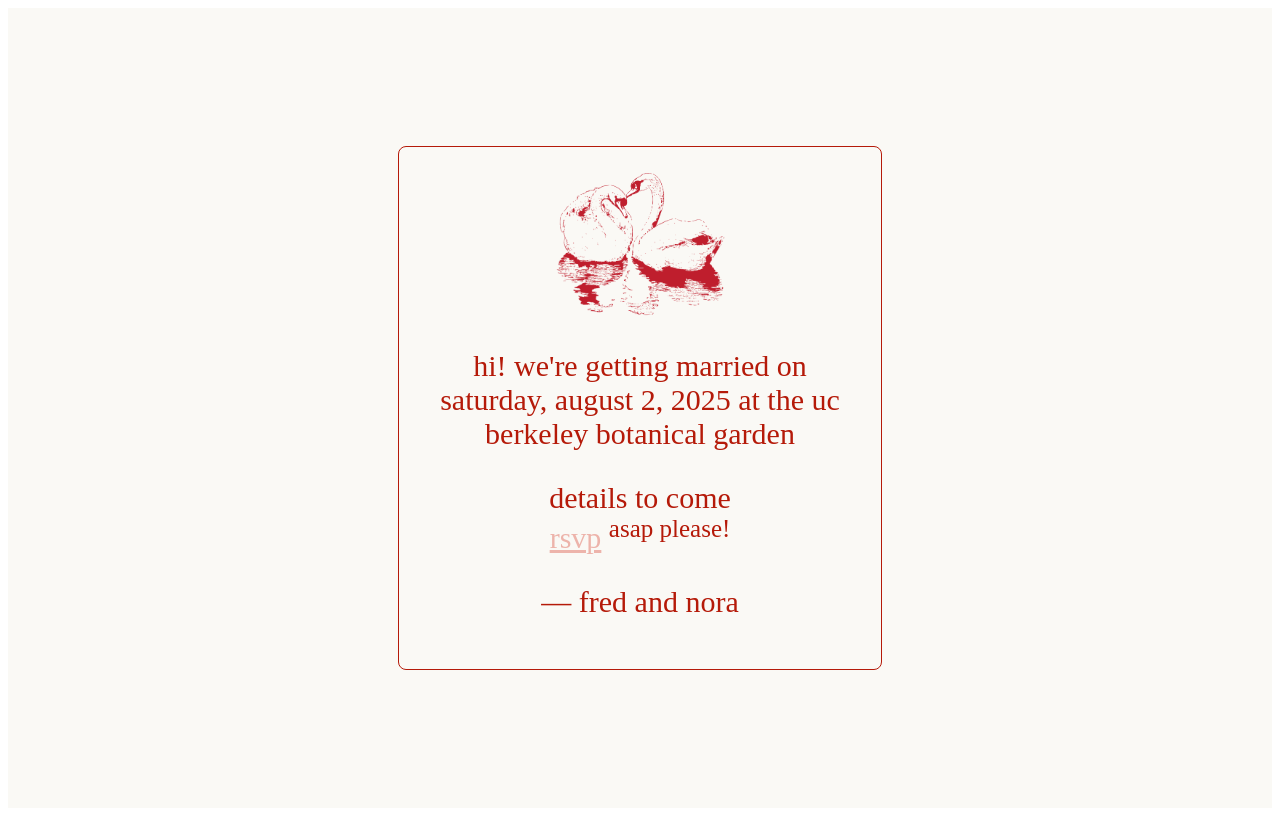
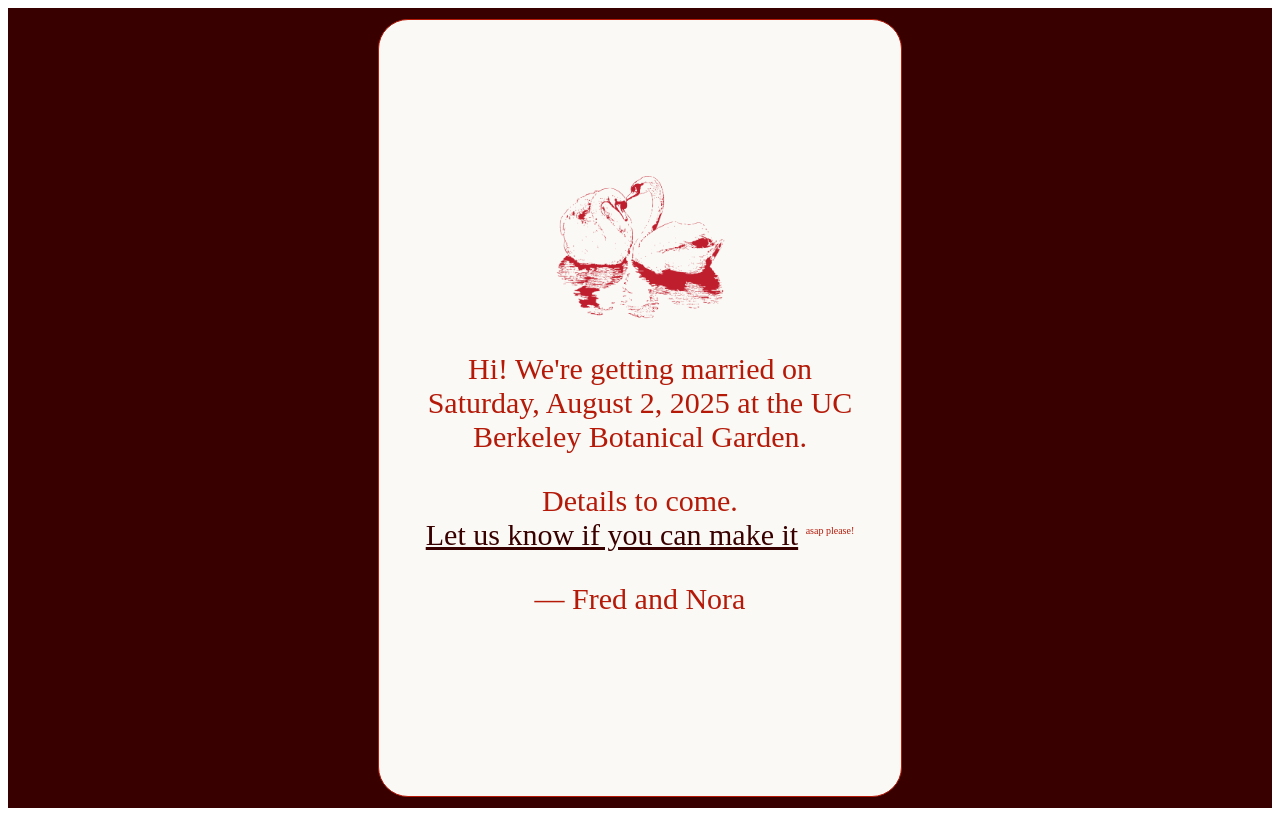
Before and after one commit to froracallahen/froracallahen.github.io, a plain HTML site: page saveTheDate.html in a window 1280 px wide. Drawn offline with Linux system fonts and the light colour scheme.

Commit message:
add swans

```diff
--- a/saveTheDate.html
+++ b/saveTheDate.html
@@ -17,34 +17,40 @@
 
     /* Existing styles */
     .text-box {
-      width: 300px; /* Set the width of the text box */
-      padding: 20px; /* Add some padding */
+      width: 35%; /* Set the width of the text box */
+      margin: 0 auto;
+      padding-top: 150px; /* Add some padding */
+      padding-bottom: 150px; /* Add some padding */
+      padding-left: 40px;
+      padding-right: 40px;
       border: 1px solid #b51a09; /* Optional: Add a border */
+      border-radius: 30px;
+      background-color: #faf9f5;
       text-align: center; /* Optional: Center the content */
     }
 
     .fit-image {
-      display: block; /* Makes the image a block element */
-      margin: 0 auto; /* Centers the image horizontally */
+      display: block; /* Makes the image a block element #f2e6e6 #edb4ab */
+      margin: 0 auto; /* Centers the image horizontally 390000 */
       max-width: 40%; /* Ensures it fits within the container */
       height: auto;
     }
   </style>
 </head>
 <body>
-  <div style="display: flex; justify-content: center; align-items: center; height: 100vh; font-family: 'Playfair Display'; color: #b51a09; font-size: 30px; background-color: #faf9f5;">
-    <div style="width: 35%; margin: 0 auto; padding: 20px; background-color: #faf9f5; border-radius: 8px;" class="text-box">
+  <div style="display: flex; justify-content: center; align-items: center; height: 100vh; font-family: 'Bagnard'; color: #b51a09; font-size: 30px; background-color: #390000;">
+    <div class="text-box">
       <img src="swans.png" class="fit-image" alt="Description of the image" style="align: center;">
       <p style="text-align: center;">
-        hi! we're getting married on saturday, august 2, 2025 at the uc berkeley botanical garden
+        Hi! We're getting married on Saturday, August 2, 2025 at the UC Berkeley Botanical Garden.
       </p>
       <p style="text-align: center;">
-        details to come
+        Details to come.
         <br>
-        <a style="color:#edb4ab" href="https://forms.gle/yZaFxAAuVBA7cGVa6">rsvp</a>
-        <sup style="font-size: 14;">asap please!</sup>
+        <a style="color:#390000; font-family: 'Futura'" href="https://forms.gle/yZaFxAAuVBA7cGVa6">Let us know if you can make it</a>
+        <sup style="font-size: 10px;font-family: 'Futura'">asap please!</sup>
         <br>
-        <p style="text-align: center;">— fred and nora</p>
+        <p style="text-align: center;">— Fred and Nora</p>
       </p>
     </div>
   </div>
```
